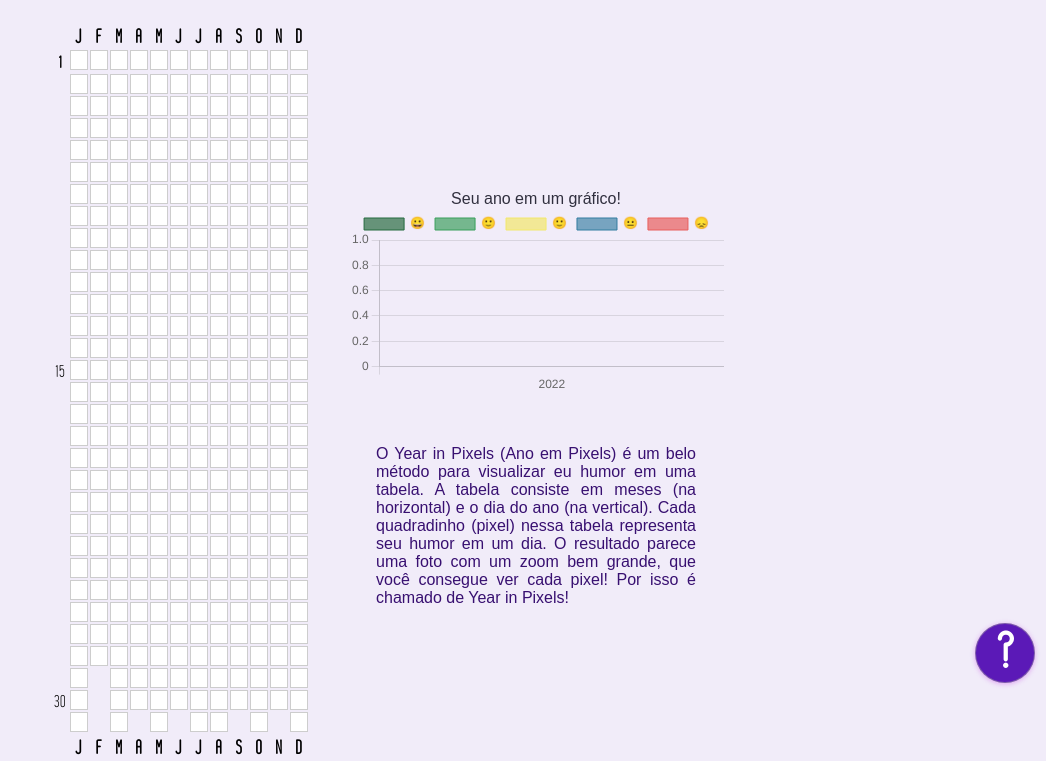
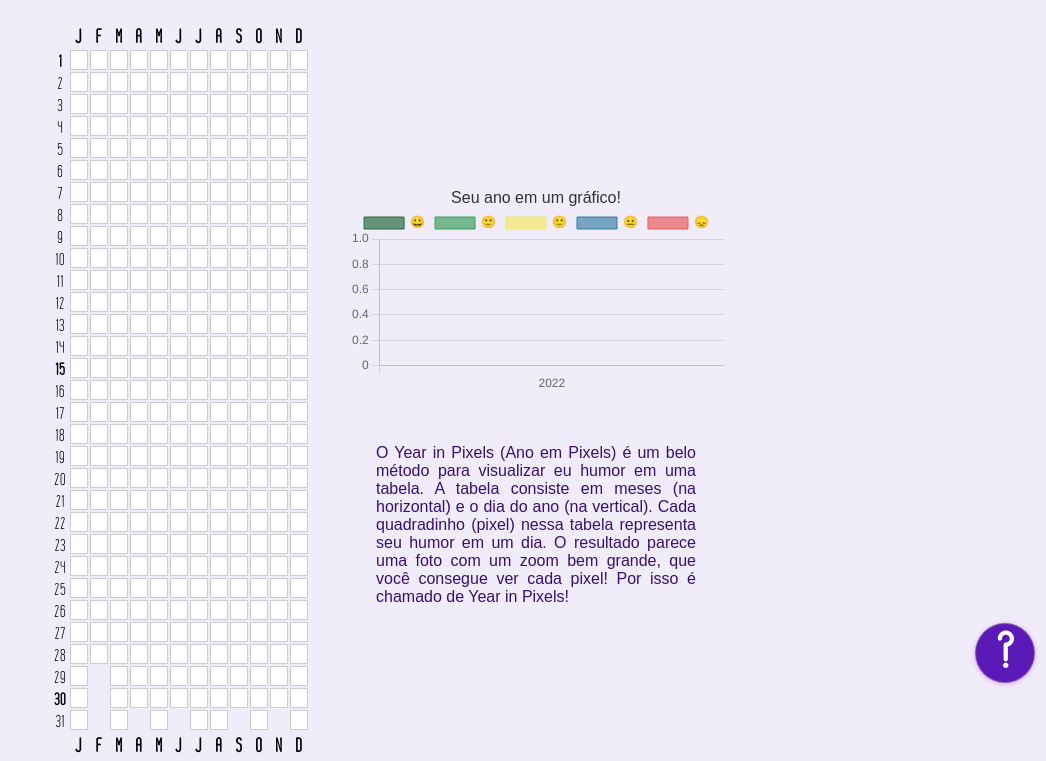
Before and after one commit to julia-lacerda/year-in-pixels-FRONT, a website: page index.html in a window 1280 px wide. Shown: the part 106-867 px from the top of the page, without its empty margins (234-1280 px from the left). Drawn offline with nearby package versions, Linux system fonts and the light colour scheme; no server answers.

Commit message:
agora sim finalizado!

```diff
--- a/CSS/style.css
+++ b/CSS/style.css
@@ -704,3 +704,8 @@ li > span {
   font-size: 16px;
   width: 320px;
 }
+
+.exn{
+  color: #000000;
+  font-weight: 900;
+}
--- a/index.html
+++ b/index.html
@@ -74,7 +74,7 @@
         </span>
 
         <span class="exception-number">
-          <h4>1</h4>
+          <p class="exn">1</p>
         </span>
 
         <button id="1" onclick="colorir()/armazenaIdEData(1, '01/01/2022')"></button>
@@ -89,7 +89,7 @@
         <button id="273" onclick="colorir()/armazenaIdEData(273, '01/10/2022')"></button>
         <button id="304" onclick="colorir()/armazenaIdEData(304, '01/11/2022')"></button>
         <button id="334" onclick="colorir()/armazenaIdEData(334, '01/12/2022')"></button>
-        <span class="exception-number"></span>
+        <span class="exception-number"> <p>2</p> </span>
 
         <button id="2" onclick="colorir()/armazenaIdEData(2, '02/01/2022')"></button>
         <button id="33" onclick="colorir()/armazenaIdEData(33, '02/02/2022')"></button>
@@ -103,7 +103,7 @@
         <button id="274" onclick="colorir()/armazenaIdEData(274, '02/10/2022')"></button>
         <button id="305" onclick="colorir()/armazenaIdEData(305, '02/11/2022')"></button>
         <button id="335" onclick="colorir()/armazenaIdEData(335, '02/12/2022')"></button>
-        <span class="exception-number"></span>
+        <span class="exception-number"> <p>3</p> </span>
 
         <button id="3" onclick="colorir()/armazenaIdEData(3, '03/01/2022')"></button>
         <button id="34" onclick="colorir()/armazenaIdEData(34, '03/02/2022')"></button>
@@ -117,7 +117,7 @@
         <button id="275" onclick="colorir()/armazenaIdEData(275, '03/10/2022')"></button>
         <button id="306" onclick="colorir()/armazenaIdEData(306, '03/11/2022')"></button>
         <button id="336" onclick="colorir()/armazenaIdEData(336, '03/12/2022')"></button>
-        <span class="exception-number"></span>
+        <span class="exception-number"> <p>4</p> </span>
 
         <button id="4" onclick="colorir()/armazenaIdEData(4, '04/01/2022')"></button>
         <button id="35" onclick="colorir()/armazenaIdEData(35, '04/02/2022')"></button>
@@ -131,7 +131,7 @@
         <button id="276" onclick="colorir()/armazenaIdEData(276, '04/10/2022')"></button>
         <button id="307" onclick="colorir()/armazenaIdEData(307, '04/11/2022')"></button>
         <button id="337" onclick="colorir()/armazenaIdEData(337, '04/12/2022')"></button>
-        <span class="exception-number"></span>
+        <span class="exception-number"> <p>5</p> </span>
 
         <button id="5" onclick="colorir()/armazenaIdEData(5, '05/01/2022')"></button>
         <button id="36" onclick="colorir()/armazenaIdEData(36, '05/02/2022')"></button>
@@ -145,7 +145,7 @@
         <button id="277" onclick="colorir()/armazenaIdEData(277, '05/10/2022')"></button>
         <button id="308" onclick="colorir()/armazenaIdEData(308, '05/11/2022')"></button>
         <button id="338" onclick="colorir()/armazenaIdEData(338, '05/12/2022')"></button>
-        <span class="exception-number"></span>
+        <span class="exception-number"> <p>6</p> </span>
 
         <button id="6" onclick="colorir()/armazenaIdEData(6, '06/01/2022')"></button>
         <button id="37" onclick="colorir()/armazenaIdEData(37, '06/02/2022')"></button>
@@ -159,7 +159,7 @@
         <button id="278" onclick="colorir()/armazenaIdEData(278, '06/10/2022')"></button>
         <button id="309" onclick="colorir()/armazenaIdEData(309, '06/11/2022')"></button>
         <button id="339" onclick="colorir()/armazenaIdEData(339, '06/12/2022')"></button>
-        <span class="exception-number"></span>
+        <span class="exception-number"> <p>7</p> </span>
 
         <button id="7" onclick="colorir()/armazenaIdEData(7, '07/01/2022')"></button>
         <button id="38" onclick="colorir()/armazenaIdEData(38, '07/02/2022')"></button>
@@ -173,7 +173,7 @@
         <button id="279" onclick="colorir()/armazenaIdEData(279, '07/10/2022')"></button>
         <button id="310" onclick="colorir()/armazenaIdEData(310, '07/11/2022')"></button>
         <button id="340" onclick="colorir()/armazenaIdEData(340, '07/12/2022')"></button>
-        <span class="exception-number"></span>
+        <span class="exception-number"> <p>8</p> </span>
 
         <button id="8" onclick="colorir()/armazenaIdEData(8, '08/01/2022')"></button>
         <button id="39" onclick="colorir()/armazenaIdEData(39, '08/02/2022')"></button>
@@ -187,7 +187,7 @@
         <button id="280" onclick="colorir()/armazenaIdEData(280, '08/10/2022')"></button>
         <button id="311" onclick="colorir()/armazenaIdEData(311, '08/11/2022')"></button>
         <button id="341" onclick="colorir()/armazenaIdEData(341, '08/12/2022')"></button>
-        <span class="exception-number"></span>
+        <span class="exception-number"> <p>9</p> </span>
 
         <button id="9" onclick="colorir()/armazenaIdEData(9, '09/01/2022')"></button>
         <button id="40" onclick="colorir()/armazenaIdEData(40, '09/02/2022')"></button>
@@ -201,7 +201,7 @@
         <button id="281" onclick="colorir()/armazenaIdEData(281, '09/10/2022')"></button>
         <button id="312" onclick="colorir()/armazenaIdEData(312, '09/11/2022')"></button>
         <button id="342" onclick="colorir()/armazenaIdEData(342, '09/12/2022')"></button>
-        <span class="exception-number"></span>
+        <span class="exception-number"> <p>10</p> </span>
 
         <button id="10" onclick="colorir()/armazenaIdEData(10, '10/01/2022')"></button>
         <button id="41" onclick="colorir()/armazenaIdEData(41, '10/02/2022')"></button>
@@ -215,7 +215,7 @@
         <button id="282" onclick="colorir()/armazenaIdEData(282, '10/10/2022')"></button>
         <button id="313" onclick="colorir()/armazenaIdEData(313, '10/11/2022')"></button>
         <button id="343" onclick="colorir()/armazenaIdEData(343, '10/12/2022')"></button>
-        <span class="exception-number"></span>
+        <span class="exception-number"> <p>11</p> </span>
 
         <button id="11" onclick="colorir()/armazenaIdEData(11, '11/01/2022')"></button>
         <button id="42" onclick="colorir()/armazenaIdEData(42, '11/02/2022')"></button>
@@ -229,7 +229,7 @@
         <button id="283" onclick="colorir()/armazenaIdEData(283, '11/10/2022')"></button>
         <button id="314" onclick="colorir()/armazenaIdEData(314, '11/11/2022')"></button>
         <button id="344" onclick="colorir()/armazenaIdEData(344, '11/12/2022')"></button>
-        <span class="exception-number"></span>
+        <span class="exception-number"> <p>12</p> </span>
 
         <button id="12" onclick="colorir()/armazenaIdEData(12, '12/01/2022')"></button>
         <button id="43" onclick="colorir()/armazenaIdEData(43, '12/02/2022')"></button>
@@ -243,7 +243,7 @@
         <button id="284" onclick="colorir()/armazenaIdEData(284, '12/10/2022')"></button>
         <button id="315" onclick="colorir()/armazenaIdEData(315, '12/11/2022')"></button>
         <button id="345" onclick="colorir()/armazenaIdEData(345, '12/12/2022')"></button>
-        <span class="exception-number"></span>
+        <span class="exception-number"> <p>13</p> </span>
 
         <button id="13" onclick="colorir()/armazenaIdEData(13, '13/01/2022')"></button>
         <button id="44" onclick="colorir()/armazenaIdEData(44, '13/02/2022')"></button>
@@ -257,7 +257,7 @@
         <button id="285" onclick="colorir()/armazenaIdEData(285, '13/10/2022')"></button>
         <button id="316" onclick="colorir()/armazenaIdEData(316, '13/11/2022')"></button>
         <button id="346" onclick="colorir()/armazenaIdEData(346, '13/12/2022')"></button>
-        <span class="exception-number"></span>
+        <span class="exception-number"> <p>14</p> </span>
 
         <button id="14" onclick="colorir()/armazenaIdEData(14, '14/01/2022')"></button>
         <button id="45" onclick="colorir()/armazenaIdEData(45, '14/02/2022')"></button>
@@ -272,7 +272,7 @@
         <button id="317" onclick="colorir()/armazenaIdEData(317, '14/11/2022')"></button>
         <button id="347" onclick="colorir()/armazenaIdEData(347, '14/12/2022')"></button>
         <span class="exception-number">
-          <p>15</p>
+          <p class="exn">15</p>
         </span>
 
         <button id="15" onclick="colorir()/armazenaIdEData(15, '15/01/2022')"></button>
@@ -287,7 +287,7 @@
         <button id="287" onclick="colorir()/armazenaIdEData(287, '15/10/2022')"></button>
         <button id="318" onclick="colorir()/armazenaIdEData(318, '15/11/2022')"></button>
         <button id="348" onclick="colorir()/armazenaIdEData(348, '15/12/2022')"></button>
-        <span class="exception-number"></span>
+        <span class="exception-number"> <p>16</p> </span>
 
         <button id="16" onclick="colorir()/armazenaIdEData(16, '16/01/2022')"></button>
         <button id="47" onclick="colorir()/armazenaIdEData(47, '16/02/2022')"></button>
@@ -301,7 +301,7 @@
         <button id="288" onclick="colorir()/armazenaIdEData(288, '16/10/2022')"></button>
         <button id="319" onclick="colorir()/armazenaIdEData(319, '16/11/2022')"></button>
         <button id="349" onclick="colorir()/armazenaIdEData(349, '16/12/2022')"></button>
-        <span class="exception-number"></span>
+        <span class="exception-number"> <p>17</p> </span>
 
         <button id="17" onclick="colorir()/armazenaIdEData(17, '17/01/2022')"></button>
         <button id="48" onclick="colorir()/armazenaIdEData(48, '17/02/2022')"></button>
@@ -315,7 +315,7 @@
         <button id="289" onclick="colorir()/armazenaIdEData(289, '17/10/2022')"></button>
         <button id="320" onclick="colorir()/armazenaIdEData(320, '17/11/2022')"></button>
         <button id="350" onclick="colorir()/armazenaIdEData(350, '17/12/2022')"></button>
-        <span class="exception-number"></span>
+        <span class="exception-number"> <p>18</p> </span>
 
         <button id="18" onclick="colorir()/armazenaIdEData(18, '18/01/2022')"></button>
         <button id="49" onclick="colorir()/armazenaIdEData(49, '18/02/2022')"></button>
@@ -329,7 +329,7 @@
         <button id="290" onclick="colorir()/armazenaIdEData(290, '18/10/2022')"></button>
         <button id="321" onclick="colorir()/armazenaIdEData(321, '18/11/2022')"></button>
         <button id="351" onclick="colorir()/armazenaIdEData(351, '18/12/2022')"></button>
-        <span class="exception-number"></span>
+        <span class="exception-number"> <p>19</p> </span>
 
         <button id="19" onclick="colorir()/armazenaIdEData(19, '19/01/2022')"></button>
         <button id="50" onclick="colorir()/armazenaIdEData(50, '19/02/2022')"></button>
@@ -343,7 +343,7 @@
         <button id="291" onclick="colorir()/armazenaIdEData(291, '19/10/2022')"></button>
         <button id="322" onclick="colorir()/armazenaIdEData(322, '19/11/2022')"></button>
         <button id="352" onclick="colorir()/armazenaIdEData(352, '19/12/2022')"></button>
-        <span class="exception-number"></span>
+        <span class="exception-number"> <p>20</p> </span>
 
         <button id="20" onclick="colorir()/armazenaIdEData(20, '20/01/2022')"></button>
         <button id="51" onclick="colorir()/armazenaIdEData(51, '20/02/2022')"></button>
@@ -357,7 +357,7 @@
         <button id="292" onclick="colorir()/armazenaIdEData(292, '20/10/2022')"></button>
         <button id="323" onclick="colorir()/armazenaIdEData(323, '20/11/2022')"></button>
         <button id="353" onclick="colorir()/armazenaIdEData(353, '20/12/2022')"></button>
-        <span class="exception-number"></span>
+        <span class="exception-number"> <p>21</p> </span>
 
         <button id="21" onclick="colorir()/armazenaIdEData(21, '21/01/2022')"></button>
         <button id="52" onclick="colorir()/armazenaIdEData(52, '21/02/2022')"></button>
@@ -371,7 +371,7 @@
         <button id="293" onclick="colorir()/armazenaIdEData(293, '21/10/2022')"></button>
         <button id="324" onclick="colorir()/armazenaIdEData(324, '21/11/2022')"></button>
         <button id="354" onclick="colorir()/armazenaIdEData(354, '21/12/2022')"></button>
-        <span class="exception-number"></span>
+        <span class="exception-number"> <p>22</p> </span>
 
         <button id="22" onclick="colorir()/armazenaIdEData(22, '22/01/2022')"></button>
         <button id="53" onclick="colorir()/armazenaIdEData(53, '22/02/2022')"></button>
@@ -385,7 +385,7 @@
         <button id="294" onclick="colorir()/armazenaIdEData(294, '22/10/2022')"></button>
         <button id="325" onclick="colorir()/armazenaIdEData(325, '22/11/2022')"></button>
         <button id="355" onclick="colorir()/armazenaIdEData(355, '22/12/2022')"></button>
-        <span class="exception-number"></span>
+        <span class="exception-number"> <p>23</p> </span>
 
         <button id="23" onclick="colorir()/armazenaIdEData(23, '23/01/2022')"></button>
         <button id="54" onclick="colorir()/armazenaIdEData(54, '23/02/2022')"></button>
@@ -399,7 +399,7 @@
         <button id="295" onclick="colorir()/armazenaIdEData(295, '23/10/2022')"></button>
         <button id="326" onclick="colorir()/armazenaIdEData(326, '23/11/2022')"></button>
         <button id="356" onclick="colorir()/armazenaIdEData(356, '23/12/2022')"></button>
-        <span class="exception-number"></span>
+        <span class="exception-number"> <p>24</p> </span>
 
         <button id="24" onclick="colorir()/armazenaIdEData(24, '24/01/2022')"></button>
         <button id="55" onclick="colorir()/armazenaIdEData(55, '24/02/2022')"></button>
@@ -413,7 +413,7 @@
         <button id="296" onclick="colorir()/armazenaIdEData(296, '24/10/2022')"></button>
         <button id="327" onclick="colorir()/armazenaIdEData(327, '24/11/2022')"></button>
         <button id="357" onclick="colorir()/armazenaIdEData(357, '24/12/2022')"></button>
-        <span class="exception-number"></span>
+        <span class="exception-number"> <p>25</p></span>
 
         <button id="25" onclick="colorir()/armazenaIdEData(25, '25/01/2022')"></button>
         <button id="56" onclick="colorir()/armazenaIdEData(56, '25/02/2022')"></button>
@@ -427,7 +427,7 @@
         <button id="297" onclick="colorir()/armazenaIdEData(297, '25/10/2022')"></button>
         <button id="328" onclick="colorir()/armazenaIdEData(328, '25/11/2022')"></button>
         <button id="358" onclick="colorir()/armazenaIdEData(358, '25/12/2022')"></button>
-        <span class="exception-number"></span>
+        <span class="exception-number"> <p>26</p></span>
 
         <button id="26" onclick="colorir()/armazenaIdEData(26, '26/01/2022')"></button>
         <button id="57" onclick="colorir()/armazenaIdEData(57, '26/02/2022')"></button>
@@ -441,7 +441,7 @@
         <button id="298" onclick="colorir()/armazenaIdEData(298, '26/10/2022')"></button>
         <button id="329" onclick="colorir()/armazenaIdEData(329, '26/11/2022')"></button>
         <button id="359" onclick="colorir()/armazenaIdEData(359, '26/12/2022')"></button>
-        <span class="exception-number"></span>
+        <span class="exception-number"> <p>27</p></span>
 
         <button id="27" onclick="colorir()/armazenaIdEData(27, '27/01/2022')"></button>
         <button id="58" onclick="colorir()/armazenaIdEData(58, '27/02/2022')"></button>
@@ -455,7 +455,7 @@
         <button id="299" onclick="colorir()/armazenaIdEData(299, '27/10/2022')"></button>
         <button id="330" onclick="colorir()/armazenaIdEData(330, '27/11/2022')"></button>
         <button id="360" onclick="colorir()/armazenaIdEData(360, '27/12/2022')"></button>
-        <span class="exception-number"></span>
+        <span class="exception-number"> <p>28</p> </span>
 
         <button id="28" onclick="colorir()/armazenaIdEData(28, '28/01/2022')"></button>
         <button id="59" onclick="colorir()/armazenaIdEData(59, '28/02/2022')"></button>
@@ -469,7 +469,7 @@
         <button id="300" onclick="colorir()/armazenaIdEData(300, '28/10/2022')"></button>
         <button id="331" onclick="colorir()/armazenaIdEData(331, '28/11/2022')"></button>
         <button id="361" onclick="colorir()/armazenaIdEData(361, '28/12/2022')"></button>
-        <span class="exception-number"></span>
+        <span class="exception-number"> <p>29</p> </span>
 
         <button id="29" onclick="colorir()/armazenaIdEData(29, '29/01/2022')"></button>
         <span class=" exception-number">
@@ -487,7 +487,7 @@
         <button id="332" onclick="colorir()/armazenaIdEData(332, '29/11/2022')"></button>
         <button id="362" onclick="colorir()/armazenaIdEData(362, '29/12/2022')"></button>
         <span class="exception-number">
-          <p>30</p>
+          <p class="exn">30</p>
         </span>
 
         <button id="30" onclick="colorir()/armazenaIdEData(30, '30/01/2022')"></button>
@@ -503,7 +503,7 @@
         <button id="302" onclick="colorir()/armazenaIdEData(302, '30/10/2022')"></button>
         <button id="333" onclick="colorir()/armazenaIdEData(333, '30/11/2022')"></button>
         <button id="363" onclick="colorir()/armazenaIdEData(363, '30/12/2022')"></button>
-        <span class=" exception-number"></span>
+        <span class=" exception-number"> <p>31</p> </span>
 
         <button id=" 31 " onclick="colorir()/armazenaIdEData(31, '31/01/2022')"></button>
         <span class="exception-number">
```
Also changed, not shown: JS/script.js (+44 -17 lines).
